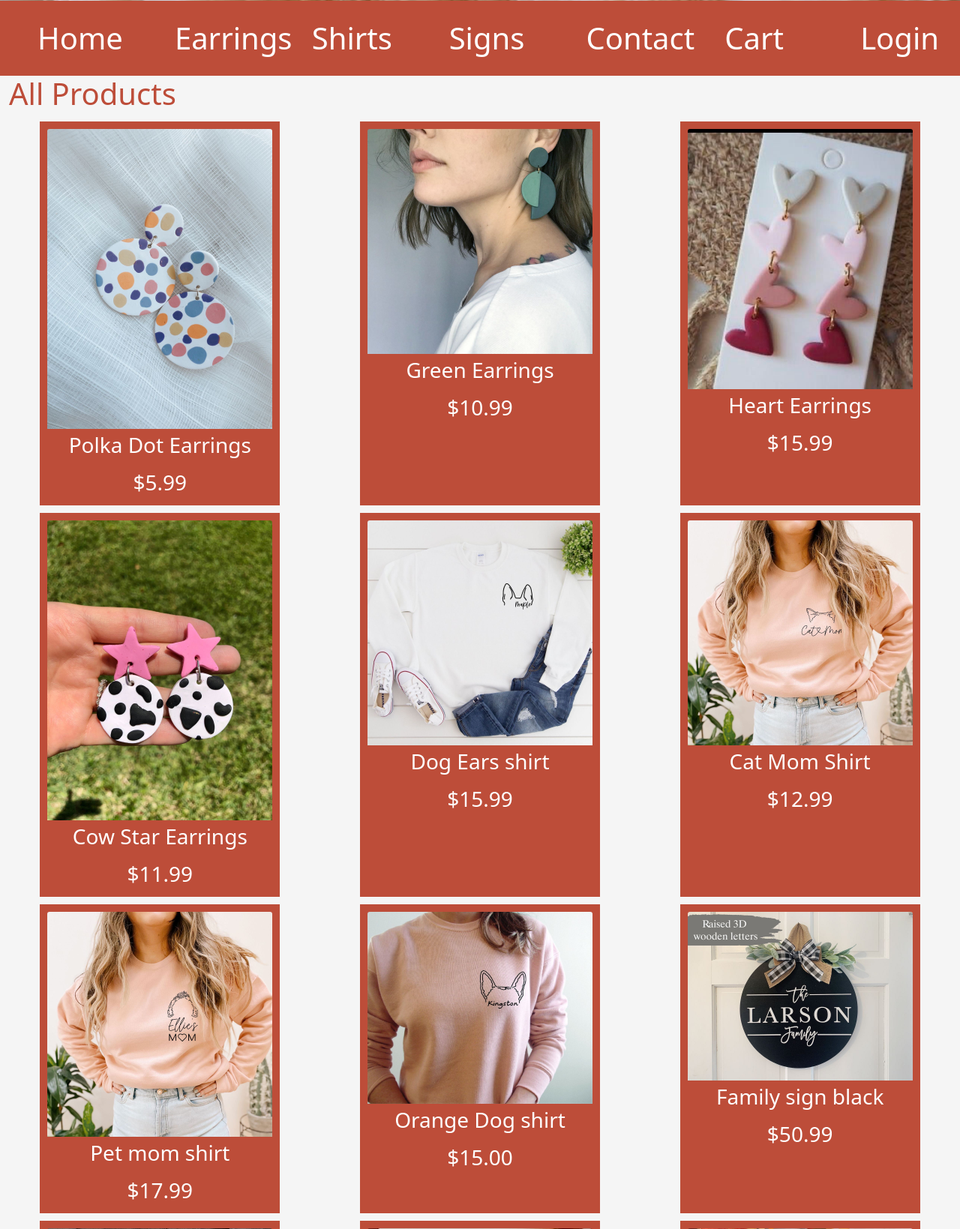
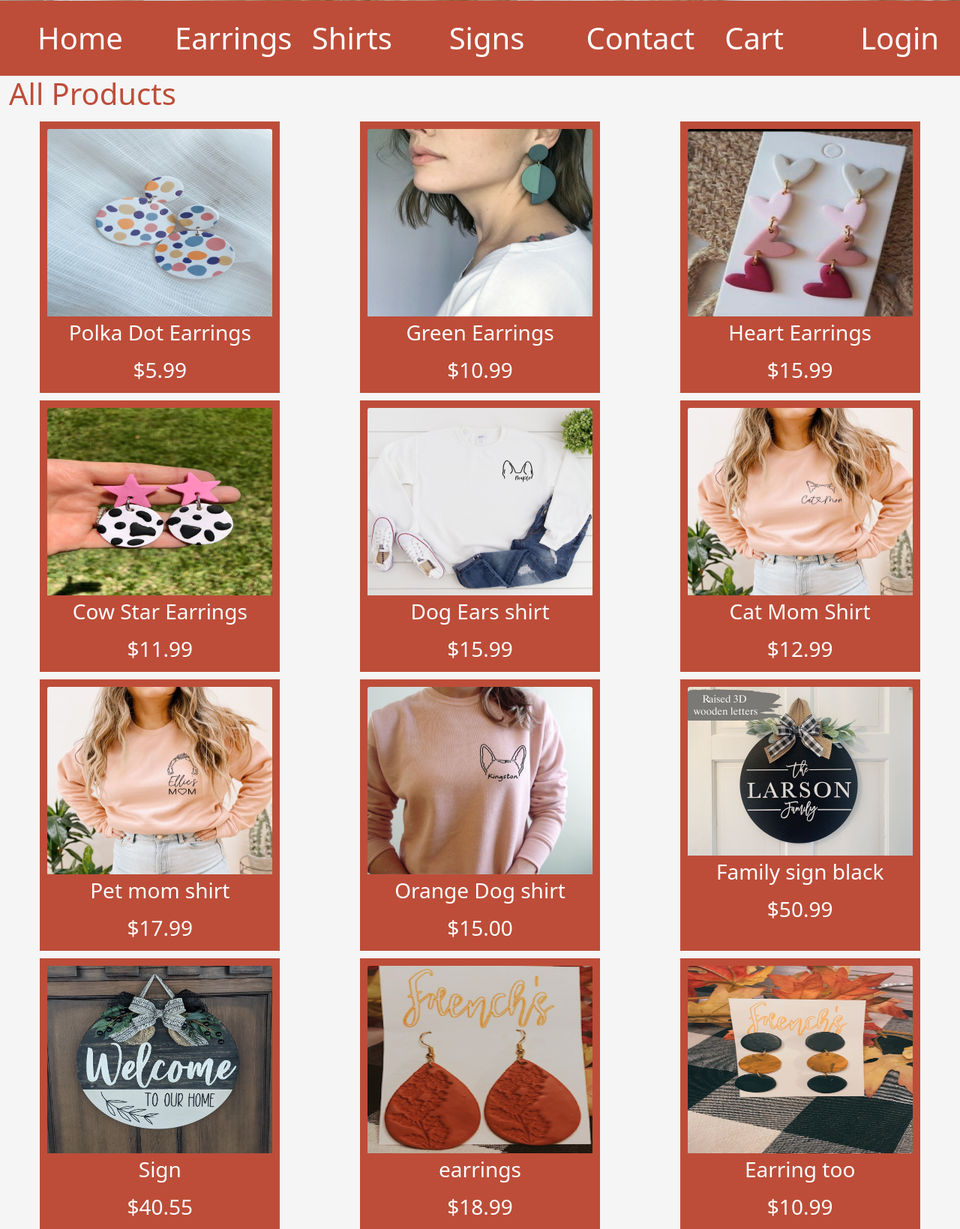
Before and after one commit to jtfrench23/nats_store, a Django app: page / in a window 1280 px wide. Shown: the part 399-2038 px from the top of the page at 75% size. Run offline with Django 3.2, Linux system fonts and the light colour scheme; data comes from the database, SQL or seed files in the repository; both versions use the stored data as it was after the commit.

Commit message:
forced images to be same height

```diff
--- a/store/templates/index.html
+++ b/store/templates/index.html
@@ -48,7 +48,7 @@
                 <div class="text-center col-sm-12 col-md-6 col-lg-3 product_box" >
                     <div class="align-items-center">
                         <a href="/show/product/{{product.id}}">
-                            <img src="http://127.0.0.1:8000/media/{{ product.product_image }}" alt="{{ product.name }}" class="img card-img-top product_image col-10">
+                            <img src="http://127.0.0.1:8000/media/{{ product.product_image }}" alt="{{ product.name }}" class="img card-img-top product_image col-10" style="max-height: 250px;">
                         </a>
                         <p class="card-title">{{product.name}}</p>
                         <p class="card-text">${{product.price}}</p>
```
Also changed, not shown: db.sqlite3.
